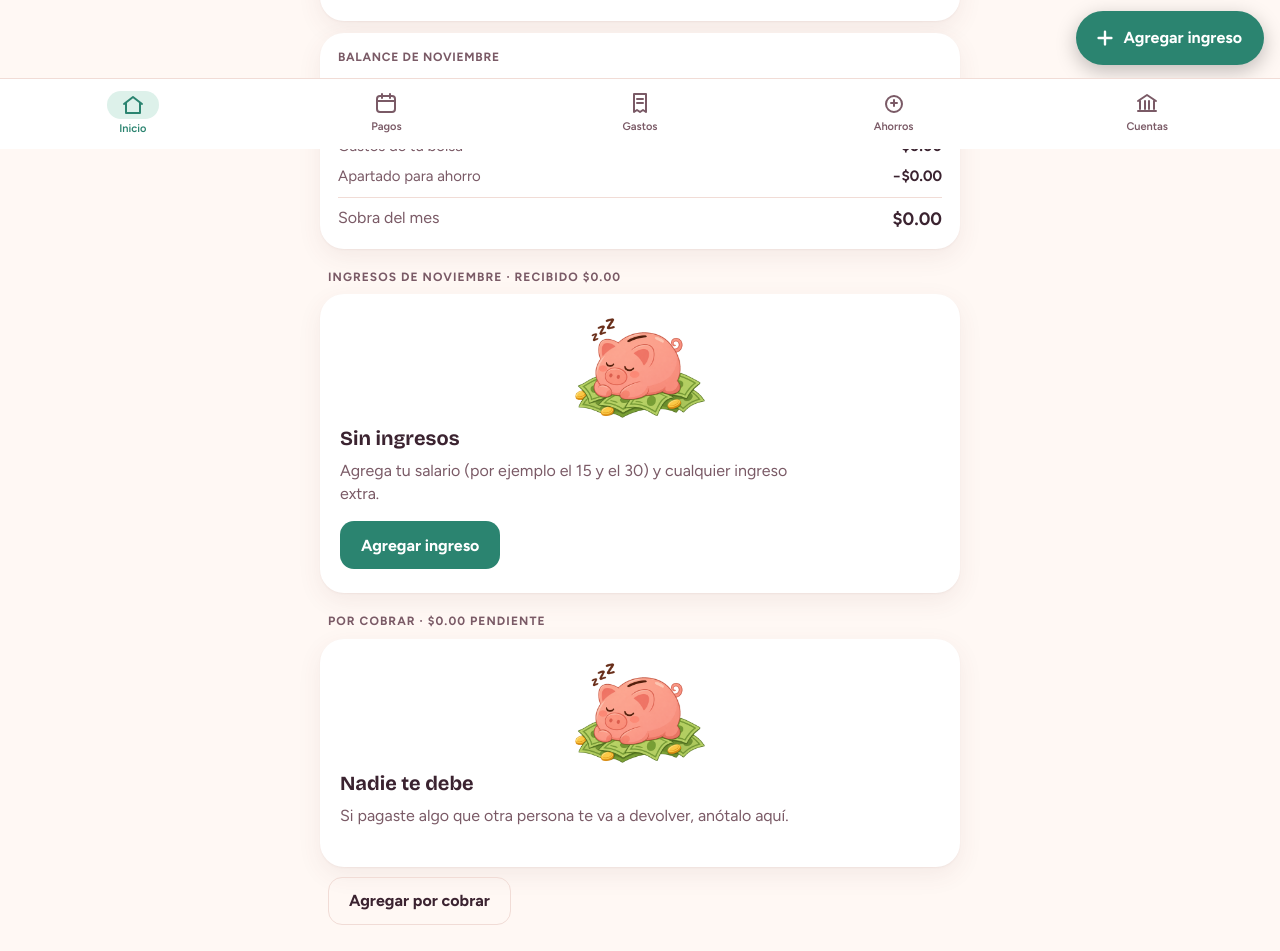
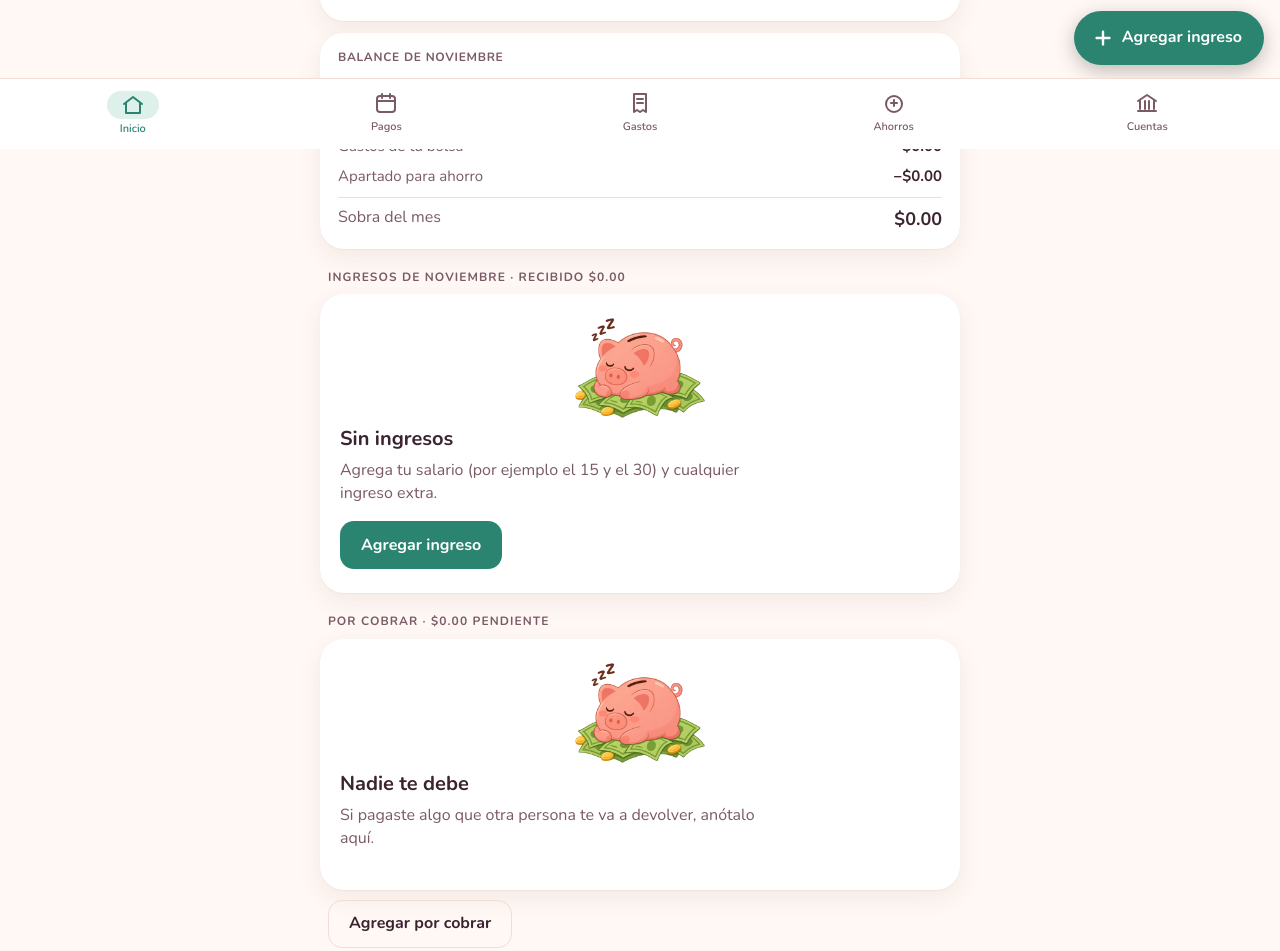
Before and after one commit to nicoleanaya95/Finanzas, a plain HTML site: page index.html in a window 1280 px wide. Shown: the part 651-1602 px from the top of the page. Drawn offline with nearby package versions, Linux system fonts and the light colour scheme.

Commit message:
Fuente Nunito, redondeada y local
Co-Authored-By: Claude Sonnet 5.5 <noreply@anthropic.com>
Claude-Session: https://claude.ai/code/session_01CTNerGtfDdck5WTzKpYCN3

```diff
--- a/index.html
+++ b/index.html
@@ -9,12 +9,12 @@
 <link rel="manifest" href="manifest.webmanifest">
 <link rel="icon" href="icon-192.png">
 <link rel="apple-touch-icon" href="icon-192.png">
-<link rel="stylesheet" href="https://fonts.googleapis.com/css2?family=Bricolage+Grotesque:opsz,wght@12..96,600..800&family=Figtree:wght@400..700&display=swap">
 <style>
 [hidden]{display:none!important}
+@font-face{font-family:'Nunito';font-style:normal;font-weight:200 1000;font-display:swap;src:url(nunito.woff2) format('woff2')}
 :root{
-  --font-display:'Bricolage Grotesque',system-ui,-apple-system,'Segoe UI',sans-serif;
-  --font-body:'Figtree',system-ui,-apple-system,'Segoe UI',sans-serif;
+  --font-display:'Nunito',system-ui,-apple-system,'Segoe UI',sans-serif;
+  --font-body:'Nunito',system-ui,-apple-system,'Segoe UI',sans-serif;
   --bg:#FFF8F4;
   --surface:#FFFFFF;
   --surface-2:#FBEBE6;
@@ -72,7 +72,7 @@ button{cursor:pointer}
 .mnav h2{margin:0;font-family:var(--font-display);font-weight:600;font-size:18px;text-transform:capitalize}
 .mnav button{width:40px;height:40px;border-radius:50%;border:0;background:var(--hero-btn);display:grid;place-items:center}
 .eyebrow{font-size:12px;font-weight:700;letter-spacing:.09em;text-transform:uppercase;color:var(--ink-2);margin:16px 0 0}
-.big{font-family:var(--font-display);font-weight:700;font-size:clamp(40px,12vw,52px);line-height:1.02;letter-spacing:-.025em;margin:2px 0 0;font-variant-numeric:tabular-nums}
+.big{font-family:var(--font-display);font-weight:700;font-size:clamp(40px,12vw,52px);line-height:1.02;letter-spacing:-.01em;margin:2px 0 0;font-variant-numeric:tabular-nums}
 .of{color:var(--ink-2);margin:4px 0 0;font-size:15px}
 .bar{height:10px;border-radius:999px;background:var(--track);margin-top:16px;overflow:hidden}
 .bar i{display:block;height:100%;background:var(--accent);border-radius:999px;transition:width .4s ease}
--- a/sw.js
+++ b/sw.js
@@ -1,6 +1,6 @@
 // Guarda la app para que abra sin internet. Cambia VERSION al subir cambios.
 var VERSION='finanzas-v2';
-var CORE=['./','index.html','manifest.webmanifest','icon-192.png','icon-512.png','cuchito.png','cuchito-feliz.png','cuchito-dormido.png','cuchito-candado.png','cuchito-moneda.png'];
+var CORE=['./','index.html','manifest.webmanifest','icon-192.png','icon-512.png','cuchito.png','cuchito-feliz.png','cuchito-dormido.png','cuchito-candado.png','cuchito-moneda.png','nunito.woff2'];
 self.addEventListener('install',function(e){e.waitUntil(caches.open(VERSION).then(function(c){return c.addAll(CORE);}).then(function(){return self.skipWaiting();}));});
 self.addEventListener('activate',function(e){e.waitUntil(caches.keys().then(function(ks){return Promise.all(ks.filter(function(k){return k!==VERSION;}).map(function(k){return caches.delete(k);}));}).then(function(){return self.clients.claim();}));});
 self.addEventListener('fetch',function(e){
```
Also changed, not shown: nunito.woff2 (added).
